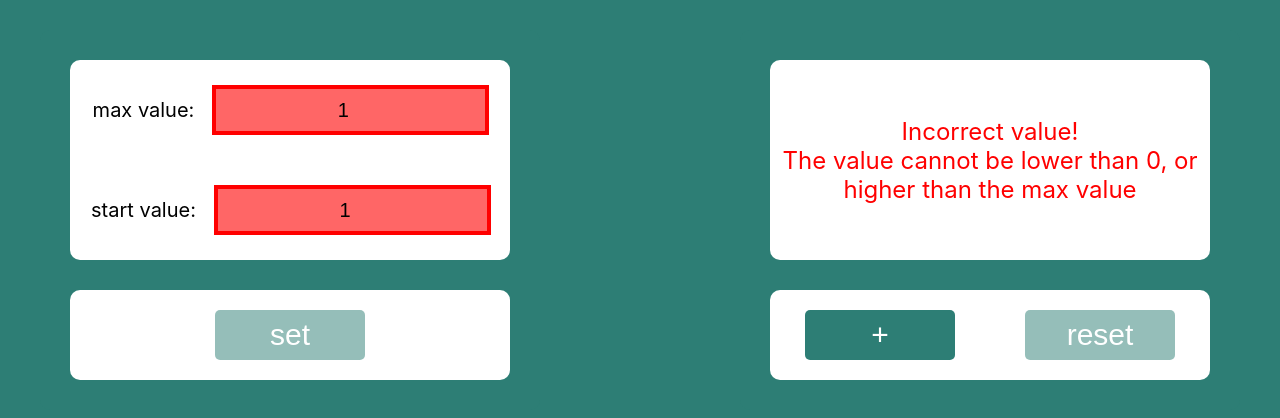
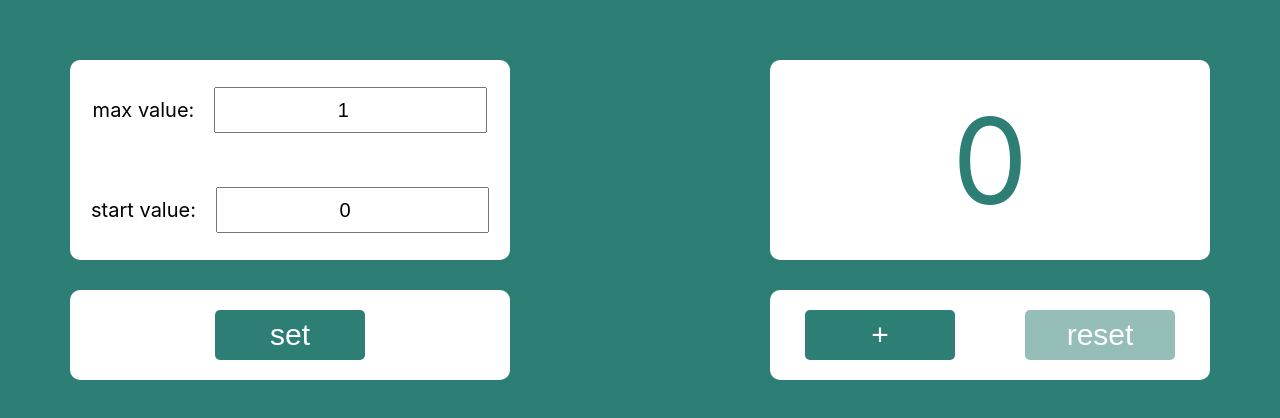
Before and after one commit to KateTernovskaya/counter, a React (Create React App) app: page / in a window 1280 px wide. Shown: the part 120-538 px from the top of the page. Built offline with nearby package versions, Linux system fonts and the light colour scheme.

Commit message:
refactor showText in Count

```diff
--- a/src/App.tsx
+++ b/src/App.tsx
@@ -7,20 +7,20 @@ import {CountSet} from "./components/countSet/countSet";
 const maxV = localStorage.getItem('maxValue')
 const startV = localStorage.getItem('startValue')
 
+export type textCountType = "Incorrect value" | "Enter values";
 
 function App() {
     const [plusDisabled, setPlusDisabled] = useState<boolean>(false)
     const [resetDisabled, setResetDisabled] = useState<boolean>(true)
     const [maxValue, setMaxValue] = useState<number>(maxV !== null ? JSON.parse(maxV) : 1)
-    const [startValue, setStartValue] = useState<number>(startV !== null ? JSON.parse(startV) : 1)
-    const [count, setCount] = useState<number>(startValue)
-    const [viewHelp, setViewHelp] = useState<boolean>(false)
+    const [startValue, setStartValue] = useState<number>(startV !== null ? JSON.parse(startV) : 0)
+    const [count, setCount] = useState<textCountType | number>(startValue)
 
     //Count
     const incCount = (num: number) => {
         if (num < maxValue) {
             num++
-            setCount(num)
+            setCount(+num)
             setResetDisabled(false)
         }
         if (num === maxValue) {
@@ -34,27 +34,24 @@ function App() {
     }
 
     const setMaxValueHandler = (e: ChangeEvent<HTMLInputElement>) => {
-        setMaxValue(Math.round(+e.currentTarget.value))
-        setViewHelp(true)
+        const value = Math.round(+e.currentTarget.value)
+        setMaxValue(value)
+        startValue < 0 || startValue >= value ? setCount("Incorrect value") : setCount("Enter values")
         setPlusDisabled(true)
         setResetDisabled(true)
     }
     const setStartValueHandler = (e: ChangeEvent<HTMLInputElement>) => {
-        setStartValue(Math.round(+e.currentTarget.value))
-        setViewHelp(true)
+        const value = Math.round(+e.currentTarget.value)
+        setStartValue(value)
+        value < 0 || value >= maxValue ? setCount("Incorrect value") : setCount("Enter values")
         setPlusDisabled(true)
         setResetDisabled(true)
     }
 
-    const error = startValue < 0 || startValue >= maxValue
-    const settingsDisabled = error
-
     const setBtnOnclickHandler = () => {
-        console.log('click')
         setMaxValue(maxValue)
         setStartValue(startValue)
         setCount(startValue)
-        setViewHelp(false)
         setPlusDisabled(false)
         setResetDisabled(true)
 
@@ -67,23 +64,19 @@ function App() {
     return (
         <div className="App">
             <CountSet
-                settingsDisabled={settingsDisabled}
                 maxValue={maxValue}
                 startValue={startValue}
                 setMaxValueHandler={setMaxValueHandler}
                 setStartValueHandler={setStartValueHandler}
-                error={error}
                 setBtnOnclickHandler={setBtnOnclickHandler}
             />
             <Count
                 incCount={incCount}
-                   resetCount={resetCount}
-                   count={count}
-                   plusDisabled={plusDisabled}
-                   resetDisabled={resetDisabled}
-                   maxNumber={maxValue}
-                   error={error}
-                   viewHelp={viewHelp}
+                resetCount={resetCount}
+                count={count}
+                plusDisabled={plusDisabled}
+                resetDisabled={resetDisabled}
+                maxNumber={maxValue}
             />
         </div>
     )
--- a/src/components/count/count.tsx
+++ b/src/components/count/count.tsx
@@ -1,16 +1,15 @@
-import React from 'react';
+import React, {ReactNode} from 'react';
 import {Button} from "../button/button";
 import {S} from './count_styles'
+import {textCountType} from "../../App";
 
 type CountPropsType = {
     incCount: (num: number) => void
     resetCount: () => void
-    count: number
+    count: textCountType | number
     plusDisabled: boolean
     resetDisabled: boolean
     maxNumber: number
-    error: boolean
-    viewHelp: boolean
 }
 
 export const Count: React.FC<CountPropsType> = (
@@ -21,34 +20,30 @@ export const Count: React.FC<CountPropsType> = (
         plusDisabled,
         resetDisabled,
         maxNumber,
-        error,
-        viewHelp
     }) => {
 
     const intCountHandler = () => {
-        incCount(count)
+        incCount(+count)
     }
     const resetCountHandler = () => {
         resetCount()
     }
     const countIsMaximal = count === maxNumber
 
-    const showText = () => {
-        if (error) {
-            return <p style={{color: 'red', fontSize: '24px'}}>
-                Incorrect value! <br/> The value cannot be lower than 0, or higher than the max value</p>
-        } else if (viewHelp) {
-            return <p style={{color: 'rgb(45, 126, 117)', fontSize: '24px'}}>
-                Enter values and press 'set'</p>
+    const showText = (): ReactNode => {
+        if (count === "Enter values") {
+            return <S.CountNumber as='p' className='help'> Enter values and press 'set'</S.CountNumber>
+        } else if (count === "Incorrect value") {
+            return <S.CountNumber as='p' className='error'>Incorrect value! <br/>
+                The value cannot be lower than 0, or higher than the max value</S.CountNumber>
         } else {
-            return <span>{count}</span>
+            return <S.CountNumber className={`count ${countIsMaximal ? 'red' : ''}`}>{count}</S.CountNumber>
         }
     }
 
     return (
         <S.Count>
-            <S.CountNumber className={`count ${countIsMaximal ? 'red' : ''}`}>{showText()}</S.CountNumber>
-
+            {showText()}
             <S.BtnBlock>
                 <Button content='+'
                         onClick={intCountHandler}
--- a/src/components/count/count_styles.ts
+++ b/src/components/count/count_styles.ts
@@ -16,13 +16,22 @@ const CountNumber = styled.span`
   justify-content: center;
   border-radius: 10px;
 
+  &.help {
+    text-align: center;
+    font-size: 24px;
+    color: rgb(45, 126, 117);
+  }
+
+  &.error {
+    text-align: center;
+    font-size: 24px;
+    color: red;
+  }
+
   &.red {
     color: red;
   }
 
-  p {
-    text-align: center;
-  }
 `
 
 const BtnBlock = styled.div`
--- a/src/components/countSet/countSet.tsx
+++ b/src/components/countSet/countSet.tsx
@@ -4,25 +4,23 @@ import {CountSetValue} from "./countSetValue";
 import {S} from './countSet_styles'
 
 type CountSetPropsType = {
-    settingsDisabled: boolean
     maxValue: number
     startValue: number
     setMaxValueHandler: ChangeEventHandler<HTMLInputElement>
     setStartValueHandler: ChangeEventHandler<HTMLInputElement>
-    error: boolean
     setBtnOnclickHandler: () => void
 }
 
 export const CountSet: React.FC<CountSetPropsType> = (
     {
-        settingsDisabled,
         maxValue,
         startValue,
         setMaxValueHandler,
         setStartValueHandler,
-        error,
         setBtnOnclickHandler,
     }) => {
+
+    const error = startValue < 0 || startValue >= maxValue
 
     return (
         <S.CountSet>
@@ -39,7 +37,7 @@ export const CountSet: React.FC<CountSetPropsType> = (
             <S.BtnBlock>
                 <Button content='set'
                         onClick={setBtnOnclickHandler}
-                        disabled={settingsDisabled}
+                        disabled={error}
                 />
             </S.BtnBlock>
         </S.CountSet>
```
